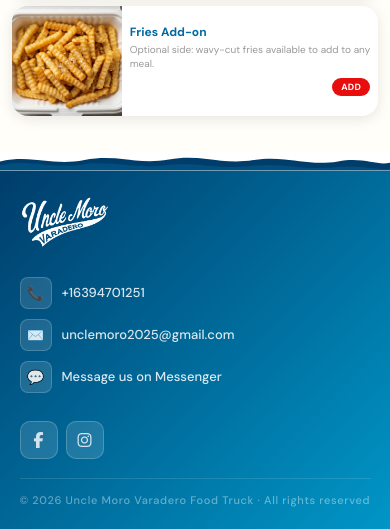
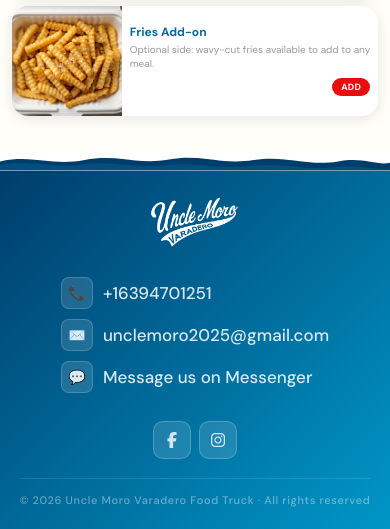
Before and after one commit to ThalyThaly25/menu-foodtruck, a FastAPI app: page / in a window 390 px wide. Shown: the part 1873-2402 px from the top of the page. Run offline with FastAPI, Linux system fonts and the light colour scheme.

Commit message:
Refactor footer CSS styles for improved layout

```diff
--- a/static/css/footer.css
+++ b/static/css/footer.css
@@ -62,7 +62,7 @@ footer {
   align-items: center;
   gap: 10px;
   color: rgba(255,255,255,.85);
-  font-size: 13px;
+  font-size: 17px;
   font-weight: 500;
   text-decoration: none;
   transition: color .2s;
@@ -132,7 +132,7 @@ footer {
 .ftr-links a:hover { color: rgba(255,255,255,.85); }
 
 @media (max-width: 560px) {
-  .footer-inner { flex-direction: column; align-items: flex-start; }
-  .social-col { align-items: flex-start; }
-  .footer-bottom { flex-direction: column; align-items: flex-start; }
+  .footer-inner { flex-direction: column; align-items: center; }
+  .social-col { align-items: center; }
+  .footer-bottom { flex-direction: column; align-items: center; }
 }
```
